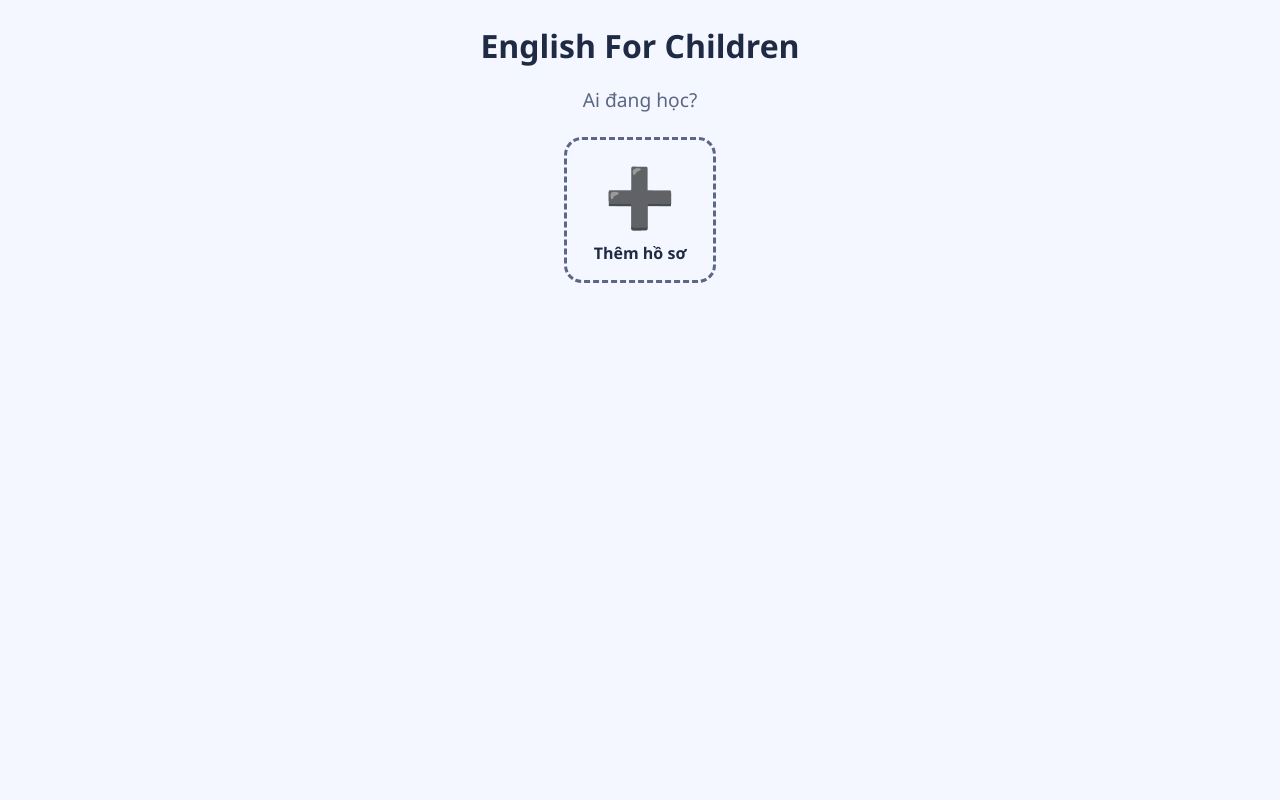
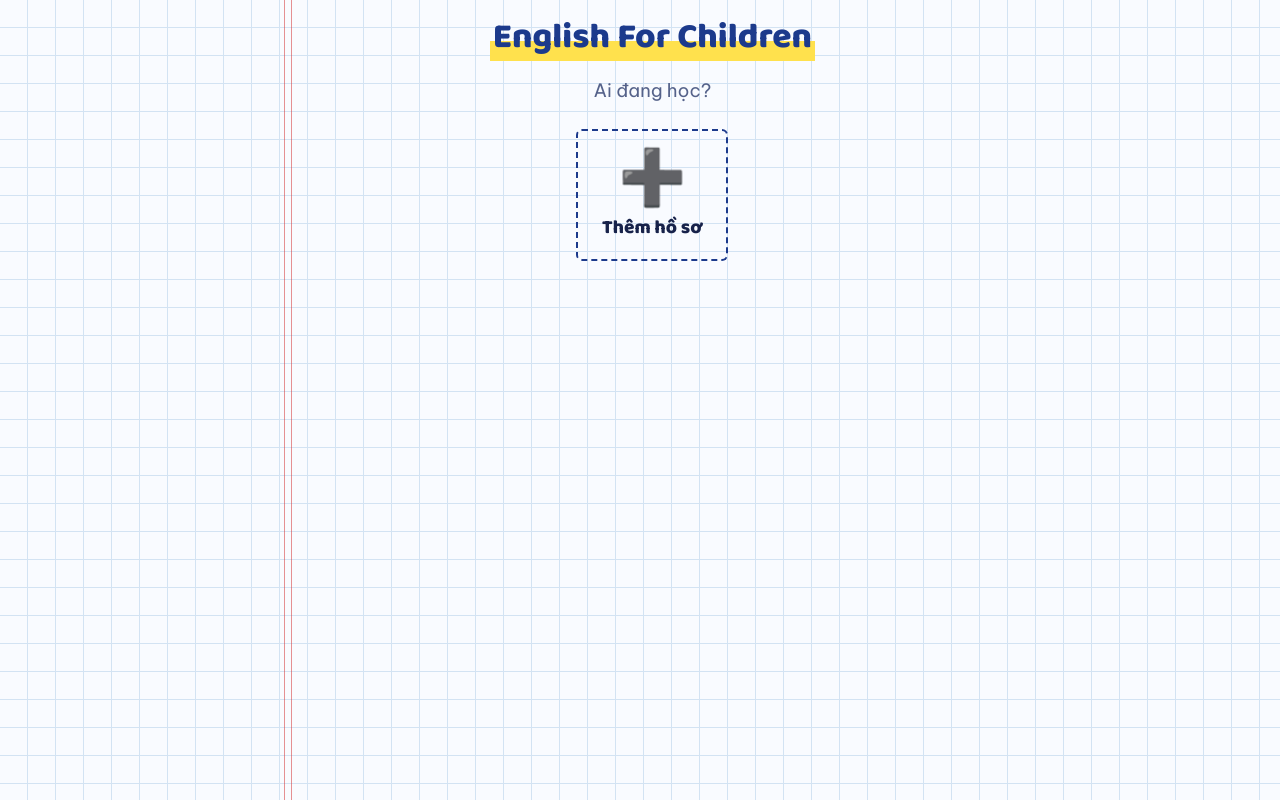
Before and after one commit to unphuphu/EnglishForChildren, a React (Vite) app: page / in a window 1280 px wide. Built offline with nearby package versions, Linux system fonts and the light colour scheme.

Commit message:
style: notebook-paper (vở ô ly) redesign with Baloo 2 and Be Vietnam Pro
Co-Authored-By: Claude Sonnet 5.5 <noreply@anthropic.com>

```diff
--- a/index.html
+++ b/index.html
@@ -3,6 +3,9 @@
   <head>
     <meta charset="UTF-8" />
     <meta name="viewport" content="width=device-width, initial-scale=1.0" />
+    <link rel="preconnect" href="https://fonts.googleapis.com" />
+    <link rel="preconnect" href="https://fonts.gstatic.com" crossorigin />
+    <link href="https://fonts.googleapis.com/css2?family=Baloo+2:wght@600;800&family=Be+Vietnam+Pro:wght@400;600;700&display=swap" rel="stylesheet" />
     <title>English For Children</title>
   </head>
   <body>
--- a/src/styles.css
+++ b/src/styles.css
@@ -1,125 +1,309 @@
+/* Vở ô ly: trang vở kẻ ô, lề đỏ, mực xanh, bút đỏ của cô giáo.
+   Điểm nhấn duy nhất là các mảnh giấy cắt (thẻ, ô chữ, bài hôm nay); phần còn lại phẳng. */
 :root {
-  --bg: #f4f7ff;
+  --paper: #f9fbff;
+  --grid: #d3e3f3;
   --card: #ffffff;
-  --ink: #1f2a44;
-  --muted: #5b6784;
-  --primary: #4f6bed;
-  --primary-ink: #ffffff;
-  --good: #2e9e5b;
-  --good-bg: #dff5e8;
-  --bad: #d64545;
-  --bad-bg: #fde4e4;
-  --accent: #ffb703;
-  --radius: 18px;
-  font-family: 'Segoe UI', system-ui, sans-serif;
-  color: var(--ink);
-  background: var(--bg);
+  --ink: #1c3a8c;
+  --text: #17224a;
+  --muted: #55628a;
+  --line: #9db3d6;
+  --pen-red: #d63a3a;
+  --red-bg: #fde6e4;
+  --good: #1f8a52;
+  --good-bg: #dff4e7;
+  --marker: #ffe14d;
+  --marker-bg: #fff6bf;
+  --shadow: #1c3a8c;
+  --gutter: 1.5rem;
+  --font-head: 'Baloo 2', 'Trebuchet MS', 'Segoe UI', sans-serif;
+  --font-body: 'Be Vietnam Pro', 'Segoe UI', system-ui, sans-serif;
+  font-family: var(--font-body);
+  color: var(--text);
+  background: var(--paper);
+  line-height: 1.55;
 }
 
 * { box-sizing: border-box; }
-body { margin: 0; background: var(--bg); }
+body {
+  margin: 0;
+  min-height: 100vh;
+  background-color: var(--paper);
+  background-image:
+    linear-gradient(var(--grid) 1px, transparent 1px),
+    linear-gradient(90deg, var(--grid) 1px, transparent 1px);
+  background-size: 28px 28px;
+  background-position: -1px -1px;
+}
+/* Lề đỏ kép của trang vở, bám theo mép trái của cột nội dung. */
+body::before {
+  content: '';
+  position: fixed; top: 0; bottom: 0; z-index: 0; pointer-events: none;
+  left: max(var(--gutter), calc(50% - 380px + var(--gutter)));
+  width: 6px;
+  border-left: 1.5px solid var(--pen-red);
+  border-right: 1.5px solid var(--pen-red);
+  opacity: 0.55;
+}
+#root { position: relative; z-index: 1; }
+
 button, input { font: inherit; }
-h1 { margin: 0.5rem 0; }
+h1, h2, h3 { font-family: var(--font-head); line-height: 1.2; color: var(--ink); }
+h1 { margin: 0.6rem 0; font-size: 2.1rem; font-weight: 800; }
+h2 { font-size: 1.5rem; font-weight: 800; margin: 1.4rem 0 0.6rem; }
+a { color: var(--ink); }
 
-main { max-width: 760px; margin: 0 auto; padding: 1rem 1.25rem 3rem; }
+:focus-visible { outline: 3px solid var(--ink); outline-offset: 3px; border-radius: 6px; }
 
+main { max-width: 760px; margin: 0 auto; padding: 1rem 1.25rem 3rem 2.8rem; }
+
+/* Đầu trang: nhãn vở ở bên trái, hình đại diện bên phải. */
 .app-header {
   display: flex; justify-content: space-between; align-items: center;
-  padding: 0.6rem 1.25rem; background: var(--card); box-shadow: 0 1px 6px rgba(0,0,0,.08);
+  padding: 0.6rem 1.25rem 0.6rem 1.25rem;
+  background: var(--paper); border-bottom: 2px solid var(--ink);
+  position: relative; z-index: 2;
 }
-.brand { font-weight: 700; color: var(--primary); text-decoration: none; font-size: 1.1rem; }
-.header-avatar { font-size: 2rem; border: 3px solid var(--primary); border-radius: 50%; background: #fff; width: 3.2rem; height: 3.2rem; cursor: pointer; }
+.brand {
+  font-family: var(--font-head); font-weight: 800; font-size: 1.2rem; color: var(--ink); text-decoration: none;
+  border: 2px solid var(--ink); border-radius: 8px; background: var(--card); padding: 0.1rem 0.8rem;
+  box-shadow: 3px 3px 0 var(--marker);
+}
+.header-avatar {
+  font-size: 1.9rem; line-height: 1; border: 2px solid var(--ink); border-radius: 50%; background: var(--card);
+  width: 3.2rem; height: 3.2rem; cursor: pointer; box-shadow: 3px 3px 0 var(--marker);
+}
+.header-avatar:active { transform: translate(2px, 2px); box-shadow: 1px 1px 0 var(--marker); }
 
+/* Nút chính: bấm xuống như phím cứng. */
 .primary {
-  display: inline-block; background: var(--primary); color: var(--primary-ink); border: 0;
-  border-radius: var(--radius); padding: 0.9rem 1.6rem; font-size: 1.15rem; font-weight: 700;
+  display: inline-block; background: var(--ink); color: #fff; border: 0;
+  border-radius: 12px; padding: 0.8rem 1.6rem; font-family: var(--font-head); font-size: 1.25rem; font-weight: 800;
   cursor: pointer; text-decoration: none; text-align: center;
+  box-shadow: 0 5px 0 #0d1f5c;
 }
-.primary.big { display: block; font-size: 1.5rem; padding: 1.2rem; margin: 1.2rem 0; }
-.primary:hover { filter: brightness(1.08); }
+.primary:hover:enabled { background: #264aae; }
+.primary:active:enabled { transform: translateY(4px); box-shadow: 0 1px 0 #0d1f5c; }
+.primary:disabled { background: var(--line); box-shadow: 0 5px 0 #7d93b8; cursor: not-allowed; }
+.primary.big { display: block; font-size: 1.6rem; padding: 1rem; margin: 1.2rem 0 0.8rem; }
 
+.danger {
+  background: var(--pen-red); color: #fff; border: 0; border-radius: 10px; padding: 0.6rem 1.1rem;
+  font-weight: 700; cursor: pointer; box-shadow: 0 4px 0 #8f2323;
+}
+.danger:active { transform: translateY(3px); box-shadow: 0 1px 0 #8f2323; }
+
+.back-link, .change-topic { color: var(--ink); font-weight: 700; text-decoration: none; }
+.back-link:hover, .change-topic:hover { text-decoration: underline wavy var(--pen-red) 1.5px; text-underline-offset: 4px; }
+.change-topic { display: block; text-align: center; }
+
+/* Chọn hồ sơ */
 .picker { text-align: center; }
-.subtitle { color: var(--muted); font-size: 1.2rem; }
-.profile-grid { display: flex; flex-wrap: wrap; gap: 1rem; justify-content: center; margin-top: 1.5rem; }
+.picker h1, .home h1 {
+  display: inline; font-size: 2.2rem;
+  background: linear-gradient(transparent 58%, var(--marker) 58%, var(--marker) 92%, transparent 92%);
+  padding: 0 0.2rem;
+}
+.home h1 { display: inline-block; }
+.subtitle { color: var(--muted); font-size: 1.15rem; }
+.profile-grid { display: flex; flex-wrap: wrap; gap: 1.2rem; justify-content: center; margin-top: 1.5rem; }
 .profile-tile {
-  width: 9.5rem; padding: 1rem; background: var(--card); border: 3px solid transparent;
-  border-radius: var(--radius); box-shadow: 0 2px 10px rgba(0,0,0,.1); cursor: pointer;
-  display: flex; flex-direction: column; align-items: center; gap: 0.4rem; color: var(--ink); text-decoration: none;
+  width: 9.5rem; padding: 1rem; background: var(--card); border: 2px solid var(--ink);
+  border-radius: 6px; box-shadow: 4px 4px 0 var(--shadow); cursor: pointer;
+  display: flex; flex-direction: column; align-items: center; gap: 0.4rem; color: var(--text); text-decoration: none;
 }
-.profile-tile:hover { border-color: var(--primary); }
-.profile-tile .avatar { font-size: 3.6rem; }
-.profile-name { font-weight: 700; }
-.add-tile { border: 3px dashed var(--muted); box-shadow: none; background: transparent; }
+.profile-tile:hover { background: var(--marker-bg); }
+.profile-tile .avatar { font-size: 3.4rem; line-height: 1.1; }
+.profile-name { font-family: var(--font-head); font-weight: 800; font-size: 1.2rem; }
+.add-tile { border-style: dashed; box-shadow: none; background: transparent; }
 
 .field { display: flex; flex-direction: column; gap: 0.3rem; font-weight: 700; margin: 1rem 0; }
-.field input { padding: 0.7rem; border: 2px solid #c6cfe8; border-radius: 12px; }
+.field input { padding: 0.65rem 0.8rem; border: 2px solid var(--ink); border-radius: 8px; background: var(--card); color: var(--text); }
 .avatar-grid { display: grid; grid-template-columns: repeat(6, 1fr); gap: 0.5rem; }
-.avatar-option { font-size: 2rem; padding: 0.4rem; border: 3px solid transparent; border-radius: 14px; background: var(--card); cursor: pointer; }
-.avatar-option.selected { border-color: var(--primary); background: #e6ebff; }
+.avatar-option { font-size: 2rem; padding: 0.4rem; border: 2px solid var(--line); border-radius: 10px; background: var(--card); cursor: pointer; }
+.avatar-option.selected { border-color: var(--ink); background: var(--marker-bg); box-shadow: 3px 3px 0 var(--ink); }
 .avatar-option:disabled { opacity: 0.25; cursor: not-allowed; }
-.goal-chooser { margin: 1.2rem 0; border: 2px solid #c6cfe8; border-radius: 12px; }
+.goal-chooser { margin: 1.2rem 0; border: 2px solid var(--ink); border-radius: 10px; background: var(--card); }
 .goal-option { margin-right: 1.2rem; font-weight: 700; }
-.error { color: var(--bad); font-weight: 700; }
+.error { color: var(--pen-red); font-weight: 700; }
 
-.home .stats { display: flex; gap: 1.5rem; font-size: 1.3rem; font-weight: 700; }
-.xp-bar, .goal progress { width: 100%; height: 1.1rem; accent-color: var(--accent); }
-.xp-text { color: var(--muted); margin: 0.2rem 0 1rem; }
-.goal { background: var(--card); border-radius: var(--radius); padding: 1rem; box-shadow: 0 2px 10px rgba(0,0,0,.08); }
+/* Trang chủ */
+.home .stats { display: flex; gap: 1.5rem; font-size: 1.2rem; font-weight: 700; margin-top: 0.4rem; }
+.level { font-family: var(--font-head); color: var(--ink); }
+/* Thanh XP: bút dạ tô dần trên thước kẻ. */
+.xp-bar, .goal progress {
+  appearance: none; -webkit-appearance: none; display: block; width: 100%; height: 1.3rem;
+  border: 2px solid var(--ink); border-radius: 8px; background: var(--card); overflow: hidden; margin-top: 0.4rem;
+}
+.xp-bar::-webkit-progress-bar, .goal progress::-webkit-progress-bar { background: var(--card); }
+.xp-bar::-webkit-progress-value, .goal progress::-webkit-progress-value { background: var(--marker); border-right: 2px solid var(--ink); }
+.xp-bar::-moz-progress-bar, .goal progress::-moz-progress-bar { background: var(--marker); }
+.xp-text { color: var(--muted); margin: 0.3rem 0 1rem; font-weight: 600; }
+.goal { background: var(--card); border: 2px solid var(--ink); border-radius: 10px; padding: 1rem; }
 .goal p { margin: 0 0 0.4rem; font-weight: 700; }
-.goal-count { font-size: 1.6rem; font-weight: 800; }
-.home-links { display: flex; justify-content: space-around; flex-wrap: wrap; gap: 0.8rem; }
-.home-links a { color: var(--primary); font-weight: 700; font-size: 1.1rem; }
+.goal-count { font-family: var(--font-head); font-size: 1.6rem; font-weight: 800; }
 
+/* Bài hôm nay: mảnh giấy dán bằng băng keo. */
+.today-card {
+  position: relative; background: var(--card); border: 2px solid var(--ink); border-radius: 4px;
+  padding: 1.2rem 1.3rem 1rem; margin: 1.6rem 0 1.4rem; box-shadow: 5px 5px 0 var(--shadow);
+}
+.today-card::before {
+  content: ''; position: absolute; top: -0.9rem; left: 50%; width: 6rem; height: 1.6rem;
+  background: rgba(255, 225, 77, 0.8); transform: translateX(-50%);
+  border-left: 2px dotted rgba(0,0,0,.15); border-right: 2px dotted rgba(0,0,0,.15);
+}
+.today-card h2 { margin-top: 0.2rem; }
+.today-plan { font-size: 1.1rem; margin: 0.3rem 0; }
+.today-status { margin: 0.2rem 0; font-weight: 700; color: var(--muted); }
+
+.topic-card.quick-review { background: var(--marker-bg); margin-bottom: 0.4rem; }
+.home-links { display: flex; justify-content: space-between; flex-wrap: wrap; gap: 0.8rem; margin-top: 1.6rem; padding-top: 1rem; border-top: 2px dashed var(--line); }
+.home-links a { font-weight: 700; font-size: 1.05rem; text-decoration: none; }
+.home-links a:hover { text-decoration: underline wavy var(--pen-red) 1.5px; text-underline-offset: 4px; }
+
+/* Màn chơi */
 .game { text-align: center; }
-.progress, .timer { color: var(--muted); font-weight: 700; }
+.progress, .timer, .stage { color: var(--muted); font-weight: 700; }
+.stage { font-family: var(--font-head); font-size: 1.1rem; margin: 0.4rem 0; }
+.instruction { font-size: 1.15rem; font-weight: 600; }
 .prompt { margin: 1rem 0; display: flex; flex-direction: column; align-items: center; gap: 0.4rem; }
 .emoji { font-size: 4.5rem; line-height: 1; }
-.prompt-text { font-size: 2rem; font-weight: 800; }
-.speaker { font-size: 2.2rem; border: 0; background: #e6ebff; border-radius: 50%; width: 4rem; height: 4rem; cursor: pointer; }
-.choices { display: grid; grid-template-columns: 1fr 1fr; gap: 0.8rem; margin: 1rem 0; }
-.choice { padding: 1rem; font-size: 1.25rem; font-weight: 700; background: var(--card); border: 3px solid #c6cfe8; border-radius: var(--radius); cursor: pointer; color: var(--ink); }
-.choice:hover:enabled { border-color: var(--primary); }
-.choice.correct { background: var(--good-bg); border-color: var(--good); }
-.choice.wrong { background: var(--bad-bg); border-color: var(--bad); }
-.feedback { font-size: 1.2rem; font-weight: 700; }
+.prompt-text { font-family: var(--font-head); font-size: 2rem; font-weight: 800; color: var(--ink); }
+.speaker {
+  font-size: 2rem; line-height: 1; border: 2px solid var(--ink); background: var(--marker-bg); border-radius: 50%;
+  width: 4rem; height: 4rem; cursor: pointer; box-shadow: 3px 3px 0 var(--ink);
+}
+.speaker:active { transform: translate(2px, 2px); box-shadow: 1px 1px 0 var(--ink); }
+.speaker.small { width: 2.4rem; height: 2.4rem; font-size: 1.1rem; box-shadow: 2px 2px 0 var(--ink); }
+
+.choices { display: grid; grid-template-columns: 1fr 1fr; gap: 0.9rem; margin: 1rem 0; }
+.choice {
+  position: relative; padding: 0.9rem 1rem; font-size: 1.2rem; font-weight: 700; background: var(--card);
+  border: 2px solid var(--ink); border-radius: 8px; cursor: pointer; color: var(--text); box-shadow: 3px 3px 0 var(--ink);
+}
+.choice:hover:enabled { background: var(--marker-bg); }
+.choice:active:enabled { transform: translate(2px, 2px); box-shadow: 1px 1px 0 var(--ink); }
+.choice.correct { background: var(--good-bg); border-color: var(--good); box-shadow: 3px 3px 0 var(--good); animation: stamp 0.25s ease-out; }
+.choice.wrong { background: var(--red-bg); border-color: var(--pen-red); box-shadow: 3px 3px 0 var(--pen-red); animation: stamp 0.25s ease-out; }
+/* Dấu chấm của cô giáo: không chỉ dựa vào màu. */
+.choice.correct::after, .choice.wrong::after {
+  position: absolute; top: -0.7rem; right: -0.4rem; font-family: var(--font-head); font-size: 1.9rem; font-weight: 800; line-height: 1;
+}
+.choice.correct::after { content: '✓'; color: var(--good); }
+.choice.wrong::after { content: '✗'; color: var(--pen-red); }
+.feedback { font-family: var(--font-head); font-size: 1.3rem; font-weight: 800; color: var(--ink); animation: stamp 0.25s ease-out; }
+.translation { color: var(--muted); font-size: 1.05rem; margin: 0.2rem 0 0.8rem; }
 .self-assess { display: flex; gap: 1rem; justify-content: center; }
-.self-assess .choice { min-width: 9rem; }
-.card { background: var(--card); border-radius: 24px; padding: 1.6rem; min-height: 14rem; box-shadow: 0 4px 16px rgba(0,0,0,.12); margin: 1rem 0; }
-.card-word { font-size: 2.6rem; margin: 0.3rem 0; }
-.card-vi { font-size: 1.8rem; font-weight: 800; color: var(--primary); margin: 0.6rem 0 0; }
+.self-assess .choice { min-width: 9rem; animation: none; }
+.self-assess .choice::after { content: none; }
+
+/* Thẻ flashcard: thẻ ghi chú có dòng kẻ và vạch đỏ ở trên. */
+.card {
+  background-color: var(--card);
+  background-image: repeating-linear-gradient(transparent 0, transparent 2.2rem, #dbe7f6 2.2rem, #dbe7f6 calc(2.2rem + 1px));
+  background-position: 0 3.4rem;
+  border: 2px solid var(--ink); border-top: 3px solid var(--pen-red); border-radius: 4px;
+  padding: 1.6rem; min-height: 14rem; margin: 1.2rem 0; box-shadow: 6px 6px 0 var(--shadow);
+}
+.card-word { font-family: var(--font-head); font-size: 2.8rem; font-weight: 800; margin: 0.3rem 0; }
+.card-vi { font-family: var(--font-head); font-size: 1.9rem; font-weight: 800; color: var(--pen-red); margin: 0.6rem 0 0; }
 .card-ipa, .card-example-vi { color: var(--muted); }
-.card-example { font-size: 1.15rem; }
-.answer-line { display: flex; justify-content: center; gap: 0.35rem; flex-wrap: wrap; margin: 1rem 0; min-height: 3.2rem; }
-.slot { min-width: 2.6rem; height: 3rem; font-size: 1.8rem; font-weight: 800; border: 0; border-bottom: 4px solid var(--primary); background: transparent; color: var(--ink); }
-.slot.filled { background: #e6ebff; border-radius: 10px; cursor: pointer; }
+.card-example { font-size: 1.1rem; }
+.card-back { animation: stamp 0.25s ease-out; }
+
+/* Ghép chữ và câu: mỗi ô là một mảnh giấy cắt rời. */
+.answer-line { display: flex; justify-content: center; gap: 0.4rem; flex-wrap: wrap; margin: 1rem 0; min-height: 3.2rem; }
+.slot {
+  min-width: 2.6rem; height: 3rem; font-family: var(--font-head); font-size: 1.7rem; font-weight: 800;
+  border: 0; border-bottom: 3px solid var(--ink); background: transparent; color: var(--text);
+}
+.slot.filled { background: var(--marker-bg); border: 2px solid var(--ink); border-radius: 4px; padding: 0 0.7rem; cursor: pointer; }
 .sep { font-size: 1.8rem; align-self: center; }
-.tiles { display: flex; gap: 0.5rem; justify-content: center; flex-wrap: wrap; margin: 1rem 0; }
-.tile { width: 3.4rem; height: 3.4rem; font-size: 1.7rem; font-weight: 800; border: 3px solid var(--primary); border-radius: 12px; background: var(--card); cursor: pointer; color: var(--ink); }
-.tile:disabled { opacity: 0.3; }
-.board { display: grid; grid-template-columns: repeat(4, 1fr); gap: 0.6rem; margin-top: 0.8rem; }
-.match-card { min-height: 5.2rem; padding: 0.4rem; font-size: 1.1rem; font-weight: 700; border: 3px solid var(--primary); border-radius: 14px; background: var(--primary); color: var(--primary-ink); cursor: pointer; }
-.match-card.up { background: var(--card); color: var(--ink); }
-.match-card.matched { background: var(--good-bg); border-color: var(--good); }
+.tiles { display: flex; gap: 0.6rem; justify-content: center; flex-wrap: wrap; margin: 1rem 0; }
+.tile {
+  min-width: 3.4rem; height: 3.4rem; padding: 0 0.5rem; font-family: var(--font-head); font-size: 1.6rem; font-weight: 800;
+  border: 2px solid var(--ink); border-radius: 4px; background: var(--card); cursor: pointer; color: var(--text);
+  box-shadow: 3px 3px 0 var(--shadow);
+}
+.tile:hover:enabled { background: var(--marker-bg); }
+.tile:active:enabled { transform: translate(2px, 2px); box-shadow: 1px 1px 0 var(--shadow); }
+.tile:disabled { opacity: 0.3; box-shadow: none; }
+.word-tile { font-size: 1.25rem; }
 
-.results .big-xp { font-size: 3rem; font-weight: 800; color: var(--accent); }
-.badge-list { display: flex; flex-wrap: wrap; gap: 0.8rem; justify-content: center; list-style: none; padding: 0; }
-.badge { width: 8.5rem; padding: 0.8rem; background: var(--card); border-radius: var(--radius); box-shadow: 0 2px 8px rgba(0,0,0,.1); }
+.board { display: grid; grid-template-columns: repeat(4, 1fr); gap: 0.7rem; margin-top: 0.8rem; }
+.match-card {
+  min-height: 5.2rem; padding: 0.4rem; font-size: 1.1rem; font-weight: 700; border: 2px solid var(--ink); border-radius: 6px;
+  background: var(--ink); color: #fff; cursor: pointer; box-shadow: 3px 3px 0 var(--marker);
+}
+.match-card.up { background: var(--card); color: var(--text); box-shadow: 3px 3px 0 var(--ink); }
+.match-card.matched { background: var(--good-bg); border-color: var(--good); box-shadow: 3px 3px 0 var(--good); }
+
+/* Kết quả và huy hiệu: hình dán */
+.results .big-xp { font-family: var(--font-head); font-size: 3.2rem; font-weight: 800; color: var(--ink); background: linear-gradient(transparent 60%, var(--marker) 60%); display: inline-block; padding: 0 0.4rem; }
+.badge-list { display: flex; flex-wrap: wrap; gap: 1rem; justify-content: center; list-style: none; padding: 0; }
+.badge {
+  width: 8.5rem; padding: 0.8rem; background: var(--card); border: 3px solid #fff; border-radius: 18px;
+  box-shadow: 0 0 0 2px var(--ink), 3px 4px 0 2px var(--ink); text-align: center;
+}
 .badge.locked { opacity: 0.35; filter: grayscale(1); }
 .badge .badge-emoji { font-size: 2.4rem; display: block; }
-.notice { background: #fff4d6; border-radius: 12px; padding: 0.6rem 1rem; margin: 0.5rem 1.25rem; font-weight: 700; }
-.topic-grid { display: grid; grid-template-columns: repeat(auto-fill, minmax(10rem, 1fr)); gap: 0.8rem; }
-.topic-card { display: block; padding: 1rem; background: var(--card); border-radius: var(--radius); box-shadow: 0 2px 8px rgba(0,0,0,.1); text-decoration: none; color: var(--ink); font-weight: 700; }
-.settings section { background: var(--card); padding: 1rem; border-radius: var(--radius); margin: 1rem 0; }
-.danger { background: var(--bad); color: #fff; border: 0; border-radius: 12px; padding: 0.7rem 1.1rem; font-weight: 700; cursor: pointer; }
 
-.back-link { color: var(--primary); font-weight: 700; font-size: 1.1rem; text-decoration: none; }
+.notice { background: var(--marker-bg); border: 2px solid var(--ink); border-radius: 6px; padding: 0.6rem 1rem; margin: 0.6rem 1.25rem; font-weight: 600; }
+.notice button { border: 2px solid var(--ink); border-radius: 6px; background: var(--card); cursor: pointer; font-weight: 700; }
+.reminder { color: var(--muted); font-weight: 700; }
+
+/* Danh sách chủ đề, trò chơi, bài ngữ pháp */
+.topic-grid { display: grid; grid-template-columns: repeat(auto-fill, minmax(10rem, 1fr)); gap: 1rem; }
+.topic-card {
+  display: block; padding: 0.9rem 1rem; background: var(--card); border: 2px solid var(--ink); border-radius: 6px;
+  box-shadow: 3px 3px 0 var(--ink); text-decoration: none; color: var(--text); font-weight: 700;
+}
+.topic-card:hover { background: var(--marker-bg); }
+.topic-card:active { transform: translate(2px, 2px); box-shadow: 1px 1px 0 var(--ink); }
+.topic-card.disabled { border-style: dashed; box-shadow: none; opacity: 0.6; background: transparent; }
+.topic-progress { display: block; color: var(--muted); font-size: 0.9rem; font-weight: 600; }
+.settings section { background: var(--card); border: 2px solid var(--ink); padding: 1rem; border-radius: 10px; margin: 1rem 0; }
+
 .add-profile .back-link { display: inline-block; margin-bottom: 0.5rem; }
-.game-grid { display: grid; grid-template-columns: repeat(auto-fill, minmax(9rem, 1fr)); gap: 0.8rem; margin-bottom: 1rem; text-align: center; }
+.game-grid { display: grid; grid-template-columns: repeat(auto-fill, minmax(9rem, 1fr)); gap: 1rem; margin-bottom: 1rem; text-align: center; }
 .game-icon { font-size: 2.2rem; }
-.home h2 { margin: 1.2rem 0 0.6rem; }
+.home h2 { margin: 1.4rem 0 0.6rem; }
+
+/* Giải thích ngữ pháp: chữ Việt là lời cô giảng, ví dụ tiếng Anh viết đậm mực xanh. */
+.explain-vi { font-size: 1.1rem; max-width: 62ch; }
+.examples { list-style: none; padding: 0; margin: 0.6rem 0 1.2rem; display: grid; gap: 0.6rem; }
+.examples li {
+  display: grid; grid-template-columns: 1fr auto; column-gap: 0.8rem; align-items: center;
+  background: var(--card); border-left: 4px solid var(--ink); border-radius: 4px; padding: 0.5rem 0.8rem;
+}
+.example-en { font-family: var(--font-head); font-size: 1.25rem; font-weight: 800; color: var(--ink); }
+.example-vi { grid-column: 1; color: var(--muted); }
+.examples .speaker { grid-column: 2; grid-row: 1 / span 2; }
+.tag, .hint, .rating { color: var(--muted); font-weight: 600; }
+
+@keyframes stamp {
+  from { transform: scale(1.18); opacity: 0.6; }
+  to { transform: scale(1); opacity: 1; }
+}
+@media (prefers-reduced-motion: reduce) {
+  *, *::before, *::after { animation: none !important; transition: none !important; }
+}
 
 @media (max-width: 520px) {
+  :root { --gutter: 0.6rem; }
+  main { padding-left: 1.8rem; padding-right: 1rem; }
+  h1, .picker h1, .home h1 { font-size: 1.8rem; }
   .avatar-grid { grid-template-columns: repeat(4, 1fr); }
   .board { grid-template-columns: repeat(3, 1fr); }
   .choices { grid-template-columns: 1fr; }
+  .card-word { font-size: 2.3rem; }
 }
+
+/* Chọn số từ mới mỗi buổi */
+.goal-picker { display: flex; flex-wrap: wrap; align-items: center; gap: 0.5rem 1rem; padding: 0.3rem 0.6rem 0.6rem; }
+.goal-picker .error { flex-basis: 100%; margin: 0; }
+.goal-custom input { width: 4.5rem; margin-left: 0.4rem; padding: 0.3rem 0.5rem; border: 2px solid var(--ink); border-radius: 6px; background: var(--card); color: var(--text); }
+.goal-custom input[aria-invalid='true'] { border-color: var(--pen-red); }
+.today-goal { margin: 0.4rem 0; }
+.today-goal summary { cursor: pointer; font-weight: 700; color: var(--ink); }
```
